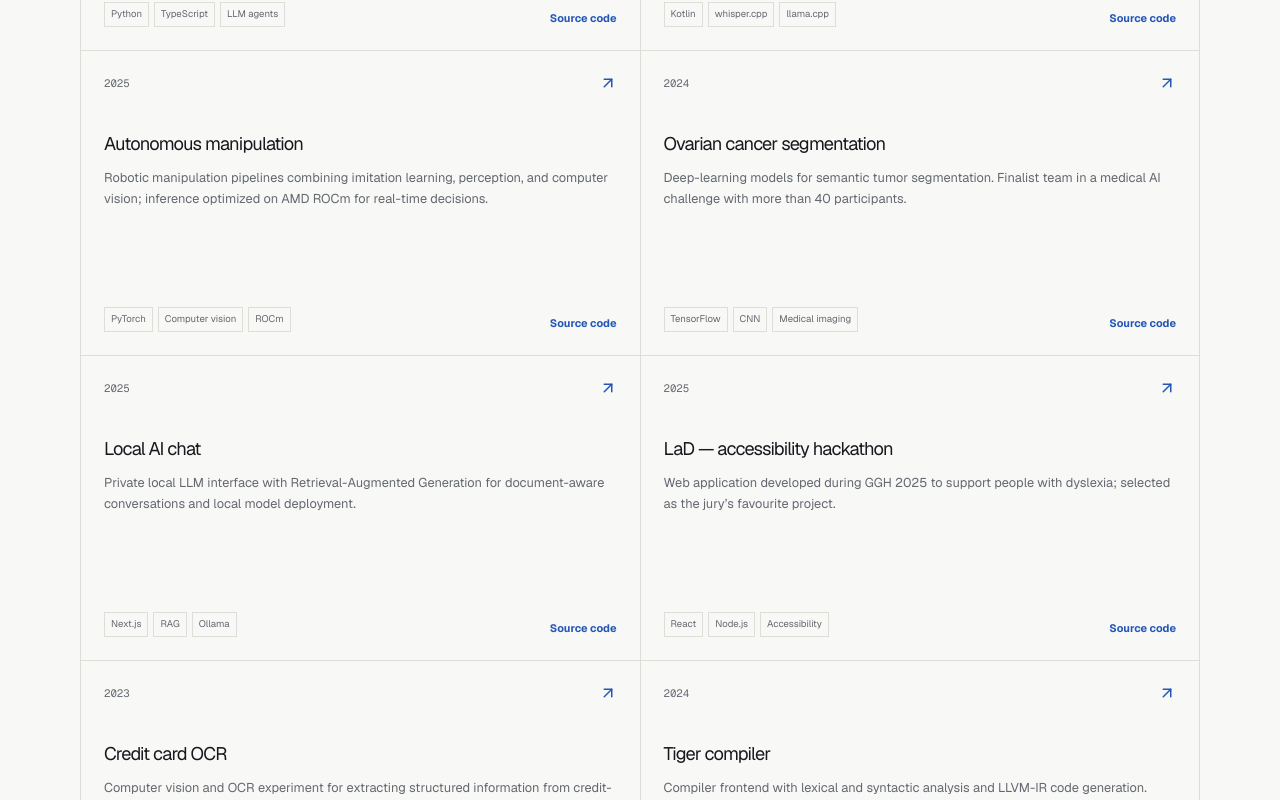
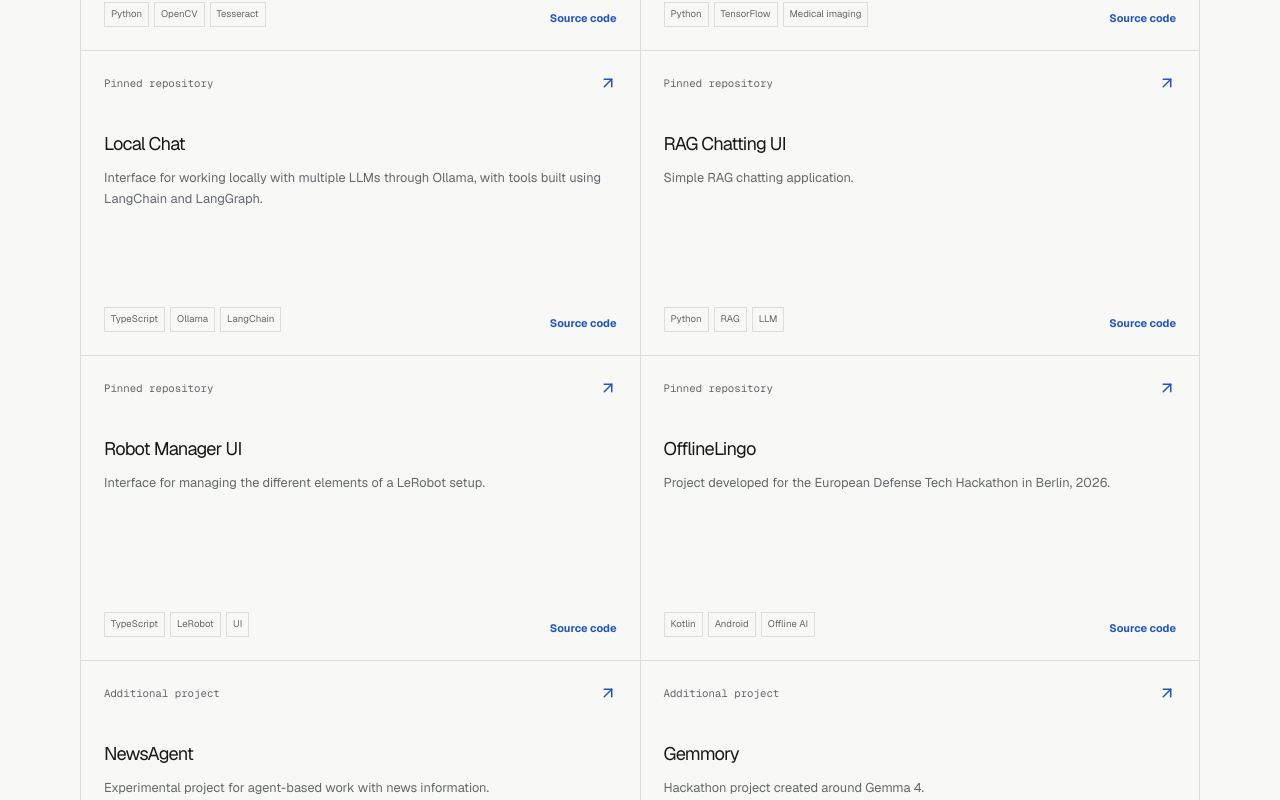
Before and after one commit to cedric190703/Portfolio-main, a Next.js app: page / in a window 1280 px wide. Shown: the part 2440-3240 px from the top of the page. Built offline with nearby package versions, Linux system fonts and the light colour scheme.

Commit message:
Align projects with pinned repositories

```diff
--- a/app/page.tsx
+++ b/app/page.tsx
@@ -22,14 +22,15 @@ import { LanguageToggle } from "@/components/language-toggle"
 type Language = "en" | "fr"
 
 const projects = [
-  { key: "mistral", year: "2026", href: "https://github.com/cedric190703/mistral-vibe", tags: ["Python", "TypeScript", "LLM agents"] },
-  { key: "offline", year: "2026", href: "https://github.com/cedric190703/EDTH-Hackathon-Berlin2026-OfflineLingo", tags: ["Kotlin", "whisper.cpp", "llama.cpp"] },
-  { key: "robotics", year: "2025", href: "https://github.com/cedric190703/lerobot", tags: ["PyTorch", "Computer vision", "ROCm"] },
-  { key: "ovarian", year: "2024", href: "https://github.com/cedric190703/Ov-health-challenge", tags: ["TensorFlow", "CNN", "Medical imaging"] },
-  { key: "localchat", year: "2025", href: "https://github.com/cedric190703/local-chat", tags: ["Next.js", "RAG", "Ollama"] },
-  { key: "dyslexia", year: "2025", href: "https://github.com/cedric190703/GGH2025-LaD", tags: ["React", "Node.js", "Accessibility"] },
-  { key: "ocr", year: "2023", href: "https://github.com/cedric190703/Credit_Card_OCR", tags: ["Python", "OCR", "Computer vision"] },
-  { key: "compiler", year: "2024", href: "https://github.com/cedric190703/ERO2", tags: ["C++", "LLVM", "Compilers"] },
+  { key: "creditcard", featured: true, href: "https://github.com/cedric190703/Credit_Card_OCR", tags: ["Python", "OpenCV", "Tesseract"] },
+  { key: "ovarian", featured: true, href: "https://github.com/cedric190703/Ov-health-challenge", tags: ["Python", "TensorFlow", "Medical imaging"] },
+  { key: "localchat", featured: true, href: "https://github.com/cedric190703/local-chat", tags: ["TypeScript", "Ollama", "LangChain"] },
+  { key: "ragui", featured: true, href: "https://github.com/cedric190703/RAG-chatting-UI", tags: ["Python", "RAG", "LLM"] },
+  { key: "robotmanager", featured: true, href: "https://github.com/cedric190703/Robot-Manager-UI", tags: ["TypeScript", "LeRobot", "UI"] },
+  { key: "offline", featured: true, href: "https://github.com/cedric190703/EDTH-Hackathon-Berlin2026-OfflineLingo", tags: ["Kotlin", "Android", "Offline AI"] },
+  { key: "newsagent", featured: false, href: "https://github.com/cedric190703/NewsAgent", tags: ["Python", "AI agents", "News"] },
+  { key: "gemmory", featured: false, href: "https://github.com/cedric190703/hackathon-gemma4-gemmory", tags: ["Hackathon", "Gemma", "AI"] },
+  { key: "ships", featured: false, href: "https://github.com/cedric190703/Image-Classification", tags: ["Python", "CNN", "TensorFlow"] },
 ]
 
 const content = {
@@ -59,15 +60,18 @@ const content = {
     ],
     projects: "Projects",
     projectsIntro: "Selected technical work",
+    pinned: "Pinned repository",
+    additional: "Additional project",
     projectText: {
-      mistral: ["Mistral Vibe extensions", "2nd place overall at the Mistral AI Hackathon 2026. Extended the Vibe CLI with reusable agent skills, browser automation, live testing, local-model discovery, and model routing."],
-      offline: ["OfflineLingo", "Offline Android speech-to-text translation application for emergency responders, built for private, low-latency multilingual communication without network access."],
-      robotics: ["Autonomous manipulation", "Robotic manipulation pipelines combining imitation learning, perception, and computer vision; inference optimized on AMD ROCm for real-time decisions."],
-      ovarian: ["Ovarian cancer segmentation", "Deep-learning models for semantic tumor segmentation. Finalist team in a medical AI challenge with more than 40 participants."],
-      localchat: ["Local AI chat", "Private local LLM interface with Retrieval-Augmented Generation for document-aware conversations and local model deployment."],
-      dyslexia: ["LaD — accessibility hackathon", "Web application developed during GGH 2025 to support people with dyslexia; selected as the jury’s favourite project."],
-      ocr: ["Credit card OCR", "Computer vision and OCR experiment for extracting structured information from credit-card images."],
-      compiler: ["Tiger compiler", "Compiler frontend with lexical and syntactic analysis and LLVM-IR code generation."],
+      creditcard: ["Credit Card OCR", "Detects and extracts card numbers from credit-card images using OpenCV and Tesseract."],
+      ovarian: ["Ovarian cancer segmentation", "Ovarian cancer segmentation project developed for a healthcare competition in France."],
+      localchat: ["Local Chat", "Interface for working locally with multiple LLMs through Ollama, with tools built using LangChain and LangGraph."],
+      ragui: ["RAG Chatting UI", "Simple RAG chatting application."],
+      robotmanager: ["Robot Manager UI", "Interface for managing the different elements of a LeRobot setup."],
+      offline: ["OfflineLingo", "Project developed for the European Defense Tech Hackathon in Berlin, 2026."],
+      newsagent: ["NewsAgent", "Experimental project for agent-based work with news information."],
+      gemmory: ["Gemmory", "Hackathon project created around Gemma 4."],
+      ships: ["Ship Image Classification", "Convolutional neural-network project created for an internal Kaggle competition to classify ships into multiple image categories."],
     },
     source: "Source code",
     education: "Education",
@@ -107,15 +111,18 @@ const content = {
     ],
     projects: "Projets",
     projectsIntro: "Travaux techniques sélectionnés",
+    pinned: "Dépôt épinglé",
+    additional: "Projet complémentaire",
     projectText: {
-      mistral: ["Extensions Mistral Vibe", "2e place au Mistral AI Hackathon 2026. Extension de la CLI Vibe avec skills agents réutilisables, automatisation navigateur, tests en direct, découverte de modèles locaux et routage de modèles."],
-      offline: ["OfflineLingo", "Application Android de traduction vocale hors ligne pour intervenants d’urgence, pensée pour une communication multilingue privée et faible latence sans réseau."],
-      robotics: ["Manipulation autonome", "Pipelines de manipulation robotique combinant imitation learning, perception et vision ; inférence optimisée sur AMD ROCm pour les décisions temps réel."],
-      ovarian: ["Segmentation du cancer de l’ovaire", "Modèles de deep learning pour la segmentation sémantique de tumeurs. Équipe finaliste d’un challenge d’IA médicale réunissant plus de 40 participants."],
-      localchat: ["Chat IA local", "Interface LLM privée avec Retrieval-Augmented Generation pour des conversations liées aux documents et un déploiement de modèles local."],
-      dyslexia: ["LaD — hackathon accessibilité", "Application web développée pendant GGH 2025 pour accompagner les personnes dyslexiques ; sélectionnée comme coup de cœur du jury."],
-      ocr: ["OCR de cartes bancaires", "Expérimentation en vision par ordinateur et OCR pour extraire des informations structurées depuis des images de cartes bancaires."],
-      compiler: ["Compilateur Tiger", "Frontend de compilateur comprenant analyses lexicale et syntaxique et génération de code LLVM-IR."],
+      creditcard: ["OCR de cartes bancaires", "Détecte et extrait les numéros d’une carte bancaire à partir d’images avec OpenCV et Tesseract."],
+      ovarian: ["Segmentation du cancer de l’ovaire", "Projet de segmentation du cancer de l’ovaire développé dans le cadre d’une compétition française en santé."],
+      localchat: ["Local Chat", "Interface pour utiliser localement plusieurs LLM avec Ollama, avec des outils construits avec LangChain et LangGraph."],
+      ragui: ["RAG Chatting UI", "Application de chat RAG simple."],
+      robotmanager: ["Robot Manager UI", "Interface pour gérer les différents éléments d’une installation LeRobot."],
+      offline: ["OfflineLingo", "Projet développé pour le European Defense Tech Hackathon à Berlin en 2026."],
+      newsagent: ["NewsAgent", "Projet expérimental pour travailler avec des informations d’actualité au moyen d’agents."],
+      gemmory: ["Gemmory", "Projet de hackathon créé autour de Gemma 4."],
+      ships: ["Classification d’images de navires", "Projet de réseau de neurones convolutif créé pour une compétition Kaggle interne afin de classer des images de navires en plusieurs catégories."],
     },
     source: "Code source",
     education: "Formation",
@@ -172,7 +179,7 @@ export default function Portfolio() {
 
     <section id="projects" className="section-wrap section-block">
       <div className="section-title"><span>03</span><div><h2>{t.projects}</h2><p>{t.projectsIntro}</p></div></div>
-      <div className="project-grid">{projects.map((project) => { const [title, text] = t.projectText[project.key as keyof typeof t.projectText]; return <article className="project" key={project.key}><div className="project-meta"><span>{project.year}</span><a href={project.href} target="_blank" rel="noreferrer" aria-label={`${title} source code`}><ArrowUpRight size={18} /></a></div><h3>{title}</h3><p>{text}</p><div className="project-footer"><div>{project.tags.map((tag) => <span key={tag}>{tag}</span>)}</div><a href={project.href} target="_blank" rel="noreferrer">{t.source}</a></div></article>})}</div>
+      <div className="project-grid">{projects.map((project) => { const [title, text] = t.projectText[project.key as keyof typeof t.projectText]; return <article className="project" key={project.key}><div className="project-meta"><span>{project.featured ? t.pinned : t.additional}</span><a href={project.href} target="_blank" rel="noreferrer" aria-label={`${title} source code`}><ArrowUpRight size={18} /></a></div><h3>{title}</h3><p>{text}</p><div className="project-footer"><div>{project.tags.map((tag) => <span key={tag}>{tag}</span>)}</div><a href={project.href} target="_blank" rel="noreferrer">{t.source}</a></div></article>})}</div>
     </section>
 
     <section id="education" className="section-wrap section-block education">
```
